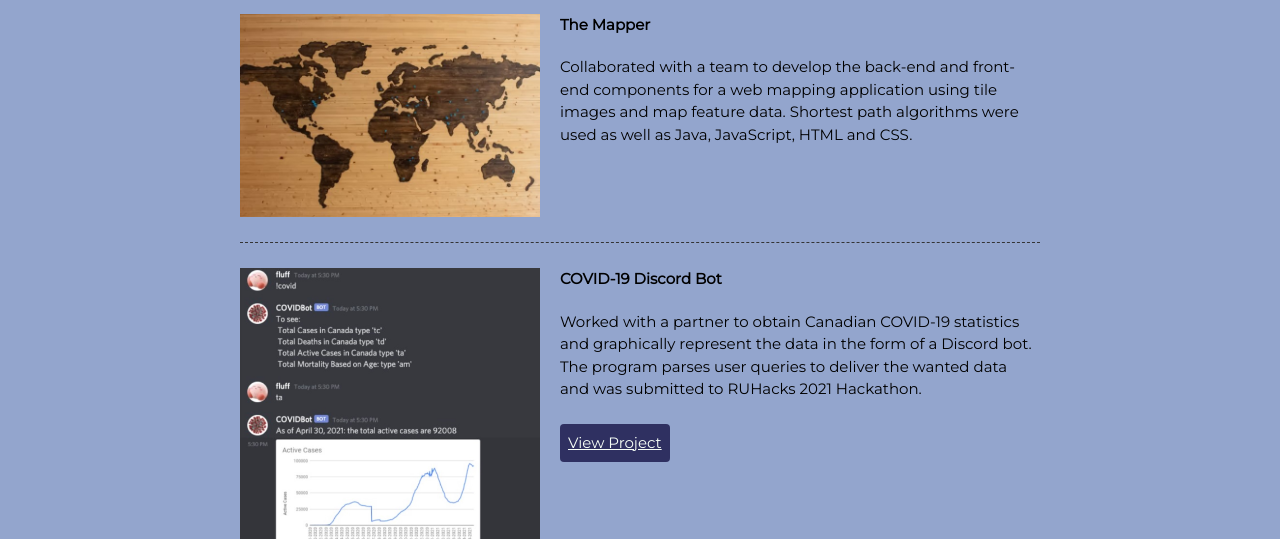
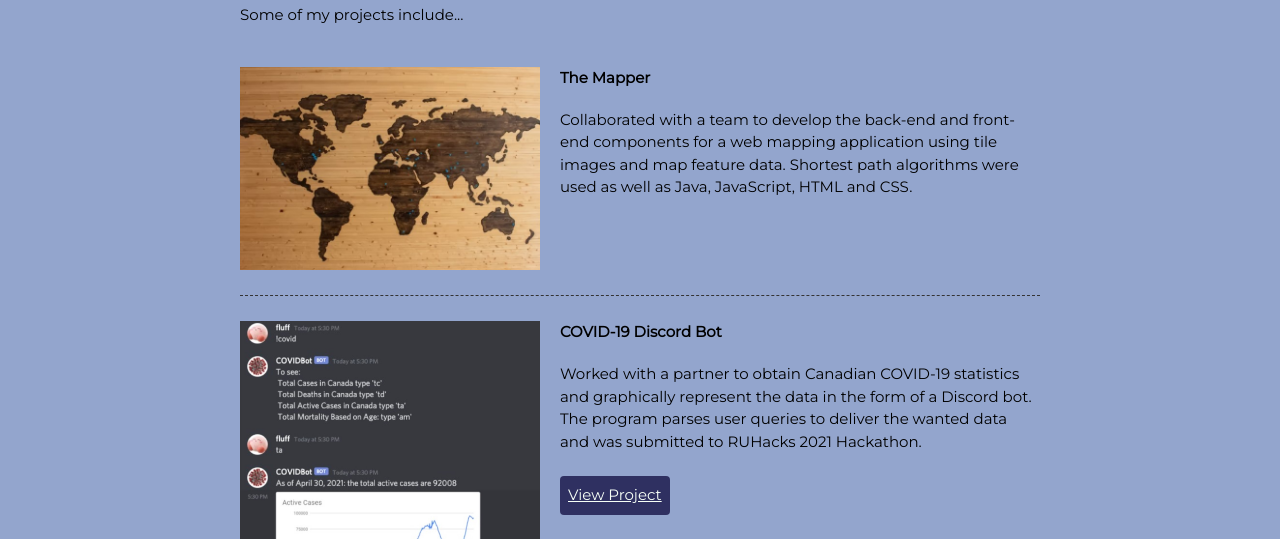
Before and after one commit to SafwanHasan/PersonalWebsite, a plain HTML site: page index.html in a window 1280 px wide. Shown: the part 561-1100 px from the top of the page. Drawn offline with Linux system fonts and the light colour scheme.

Commit message:
Update index.html

```diff
--- a/index.html
+++ b/index.html
@@ -32,7 +32,7 @@
 	<section class = "projects">
 		<div class = "content-wrap divider">
 			<h2> Personal Projects </h2>
-
+			<p> Some of my projects include...</p>
 			<section class = "project-item">
 				<img src = "images/map.jpg">
 				<h4> The Mapper </h4>
```
